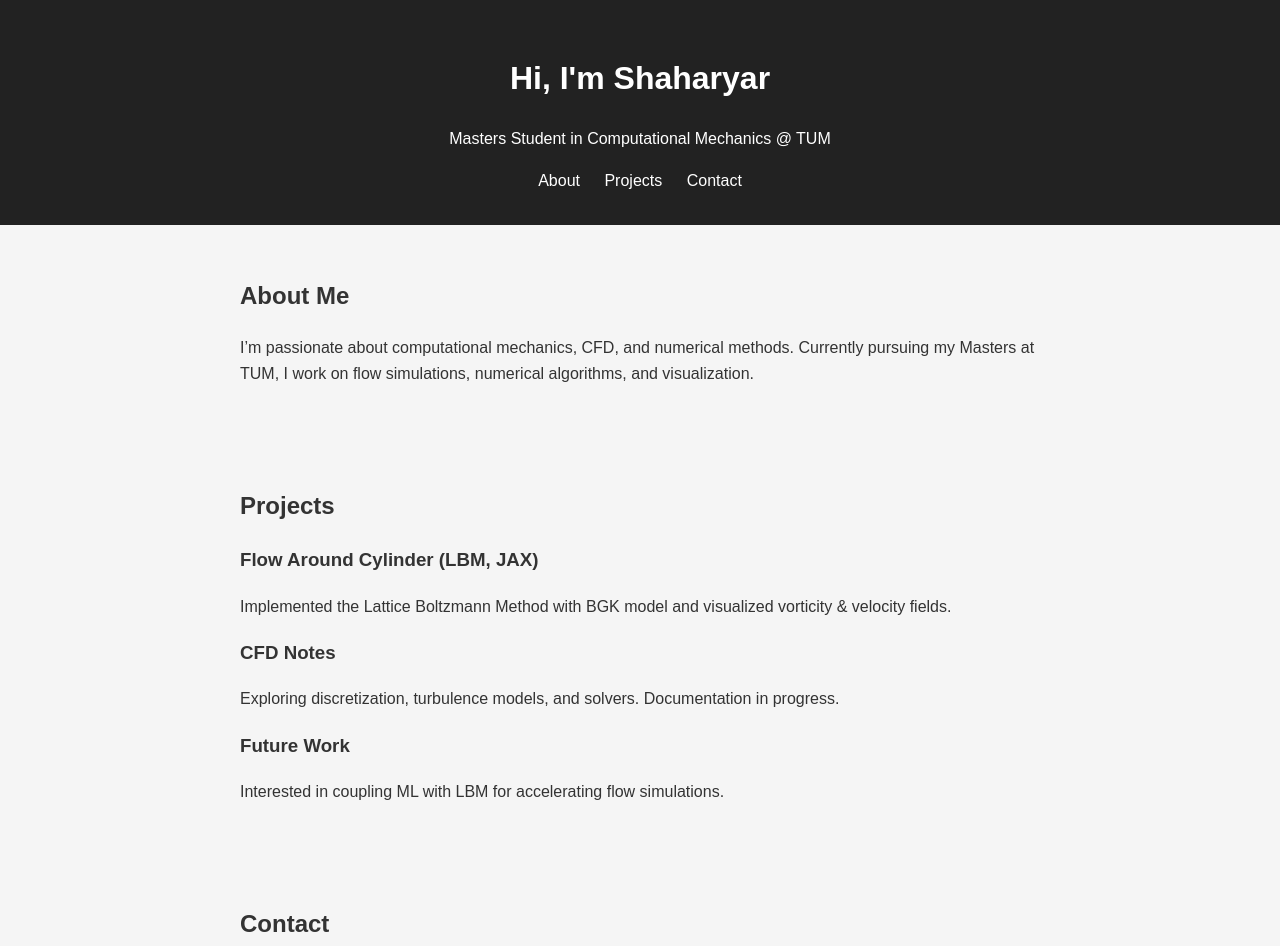
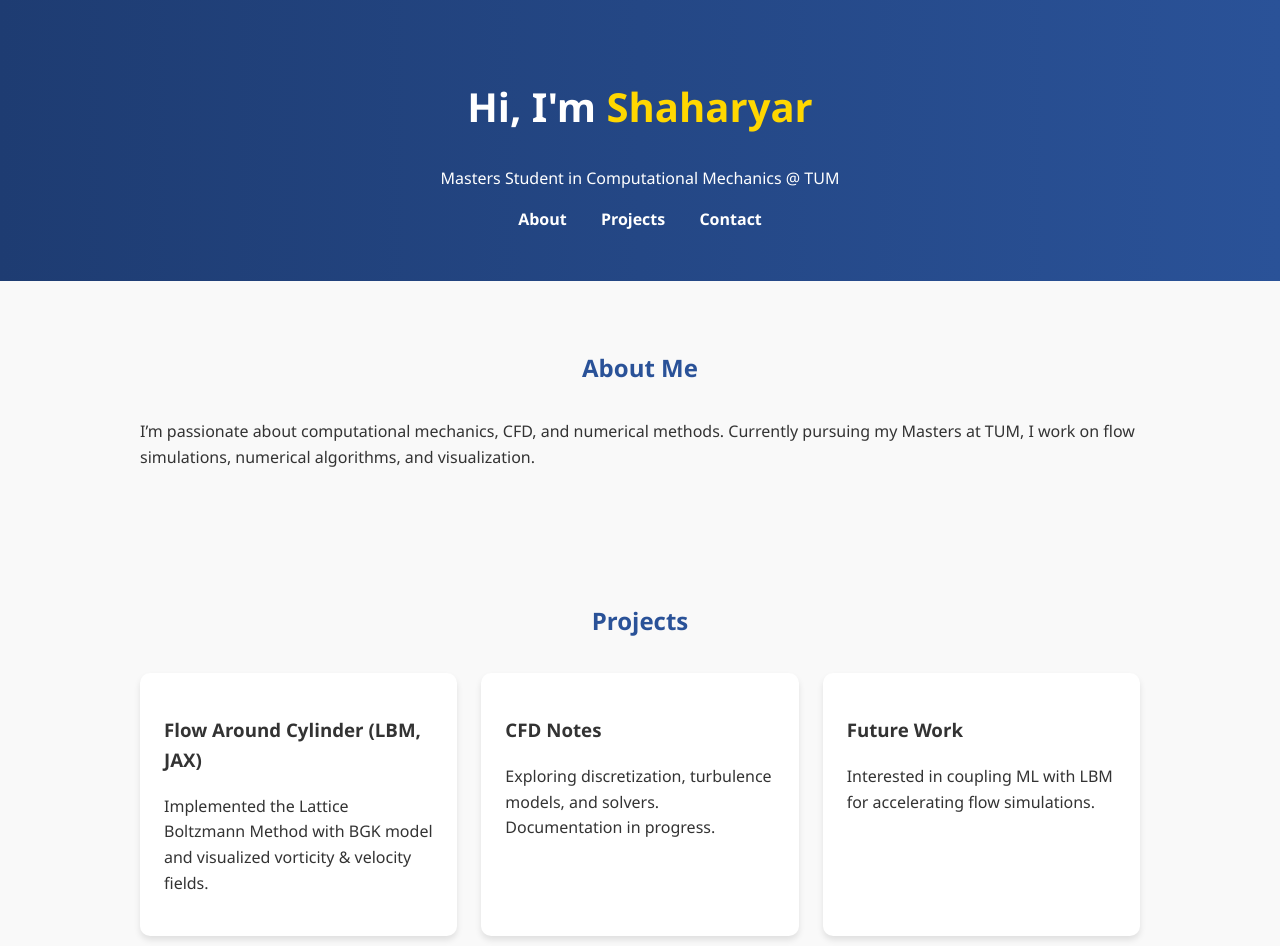
Before and after one commit to shaharyar20/shaharyar20.github.io, a plain HTML site: page index.html in a window 1280 px wide. Shown: the top 946 px of the page. Drawn offline with Linux system fonts and the light colour scheme.

Commit message:
Update style.css

```diff
--- a/style.css
+++ b/style.css
@@ -1,31 +1,81 @@
+/* General Styles */
 body {
-  font-family: Arial, sans-serif;
   margin: 0;
-  padding: 0;
+  font-family: 'Segoe UI', Tahoma, sans-serif;
   line-height: 1.6;
-  background: #f5f5f5;
+  background: #f9f9f9;
   color: #333;
 }
 
-header {
-  background: #222;
+.container {
+  width: 90%;
+  max-width: 1000px;
+  margin: auto;
+}
+
+/* Hero Section */
+.hero {
+  background: linear-gradient(to right, #1e3c72, #2a5298);
   color: #fff;
-  padding: 2rem;
+  padding: 3rem 0;
   text-align: center;
 }
 
-header nav a {
-  color: #fff;
-  margin: 0 10px;
-  text-decoration: none;
+.hero h1 {
+  font-size: 2.5rem;
 }
 
-section {
-  padding: 2rem;
-  max-width: 800px;
-  margin: auto;
+.hero .highlight {
+  color: #ffd700;
 }
 
+.hero nav {
+  margin-top: 1rem;
+}
+
+.hero nav a {
+  color: #fff;
+  text-decoration: none;
+  margin: 0 15px;
+  font-weight: bold;
+  transition: color 0.3s;
+}
+
+.hero nav a:hover {
+  color: #ffd700;
+}
+
+/* Section Styles */
+.section {
+  padding: 3rem 0;
+}
+
+.section h2 {
+  text-align: center;
+  margin-bottom: 2rem;
+  color: #2a5298;
+}
+
+/* Projects Grid */
+.projects-grid {
+  display: grid;
+  grid-template-columns: repeat(auto-fit, minmax(250px, 1fr));
+  gap: 1.5rem;
+}
+
+.card {
+  background: #fff;
+  padding: 1.5rem;
+  border-radius: 10px;
+  box-shadow: 0 4px 6px rgba(0,0,0,0.1);
+  transition: transform 0.2s;
+}
+
+.card:hover {
+  transform: translateY(-5px);
+}
+
+/* Footer */
 footer {
   text-align: center;
   padding: 1rem;
```
